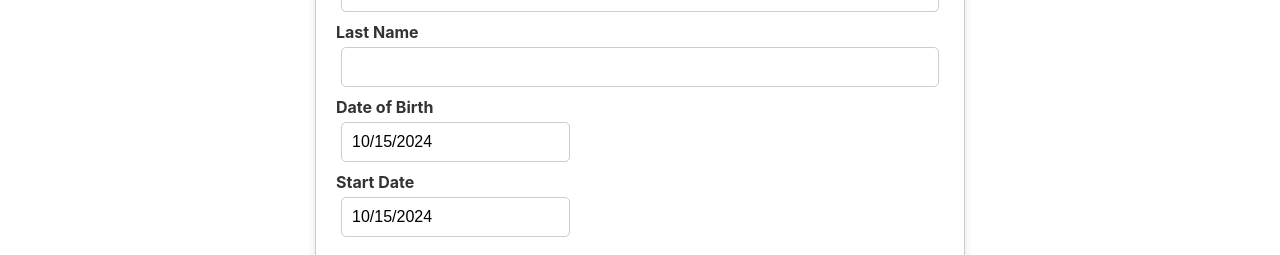
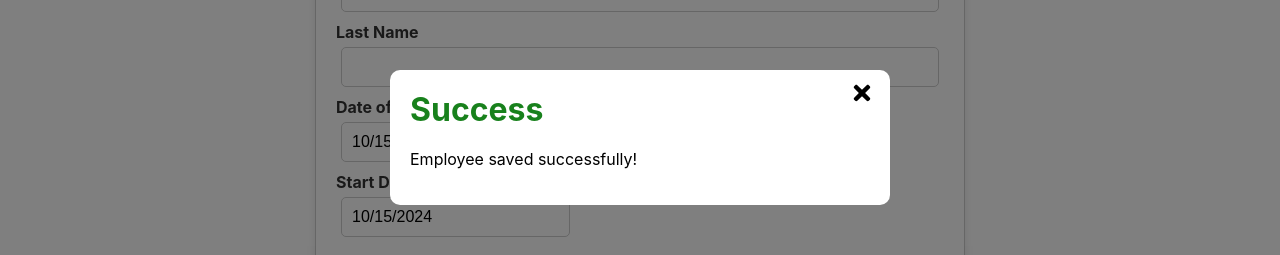
Before and after one commit to FanLubLou/OCR14_HRnet_ReactVersion, a React (Create React App) app: page / in a window 1280 px wide. Shown: the part 263-518 px from the top of the page. Built offline with nearby package versions, Linux system fonts and the light colour scheme.

Commit message:
version with custom component jcl-custom-modal published on npm

```diff
--- a/package.json
+++ b/package.json
@@ -17,7 +17,7 @@
     "react-table": "^7.8.0",
     "redux": "^5.0.1",
     "web-vitals": "^2.1.4",
-    "jcl-custom-modal": "^0.1.0"
+    "jcl-custom-modal": "^0.1.3"
   },
   "scripts": {
     "start": "set NODE_OPTIONS=--openssl-legacy-provider && react-scripts start",
--- a/src/app/store.js
+++ b/src/app/store.js
@@ -1,5 +1,5 @@
 import { configureStore } from '@reduxjs/toolkit';
-import employeeReducer from './../features/Employee/EmployeeSlice';
+import employeeReducer from './../features/Employee/employeeSlice';
 
 // Function dedicated to load states from localStorage
 const loadState = () => {
--- a/src/component/ComponentEmployeeForm/ComponentEmployeeForm.jsx
+++ b/src/component/ComponentEmployeeForm/ComponentEmployeeForm.jsx
@@ -3,10 +3,12 @@
 import "react-datepicker/dist/react-datepicker.css";
 import { states } from '../../data/states.js';
 import { useDispatch, useSelector } from 'react-redux';
-import { addEmployee, editEmployee } from '../../features/Employee/EmployeeSlice.js';
+import { addEmployee, editEmployee } from '../../features/Employee/employeeSlice.js';
 import { FaTimes } from 'react-icons/fa';
 import { useParams } from 'react-router-dom';
 import Modal from 'react-modal';
+import JclModal from 'jcl-custom-modal/dist/lib/JclModal.js';
+
 
 
 /**
@@ -346,7 +348,7 @@
             {id ? "Update Employee" : "Add Employee"}
           </button>
         </form>
-        <Modal
+        <JclModal
           isOpen={isModalOpen}
           onRequestClose={closeModal}
           ariaHideApp={false}
@@ -368,7 +370,7 @@
               <p>{id ? 'Employee updated successfully!' : 'Employee saved successfully!'}</p>
             </div>
           </div>
-        </Modal>
+        </JclModal>
       </div>
     );
 }
--- a/src/component/ComponentEmployeeList/ComponentEmployeeList.jsx
+++ b/src/component/ComponentEmployeeList/ComponentEmployeeList.jsx
@@ -2,7 +2,7 @@
 import { useSelector, useDispatch } from 'react-redux';
 import { useNavigate } from 'react-router-dom';
 import ComponentSortableHeader from '../ComponentSortableHeader/ComponentSortableHeader';
-import { deleteEmployee } from '../../features/Employee/EmployeeSlice';
+import { deleteEmployee } from '../../features/Employee/employeeSlice';
 import { FaTimes } from 'react-icons/fa'
 import { FaPenToSquare } from 'react-icons/fa6';
 
```
Also changed, not shown: 1 other file (tests, documents, lock files or other folders).
